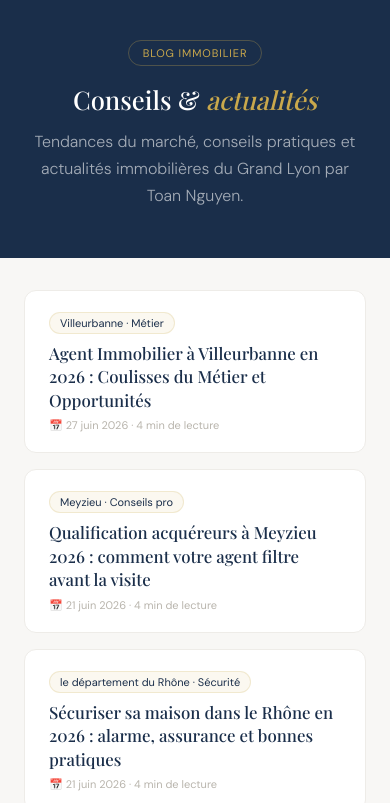
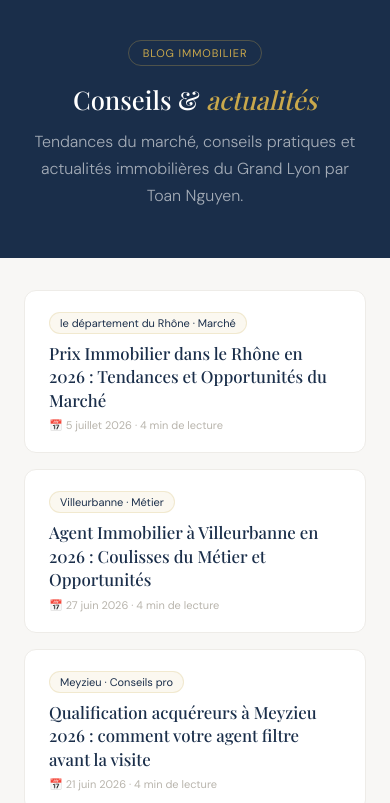
Before and after one commit to ttnguyenproprietesprives-hue/Toan-Immo-Lyon, a website: page public/blog/index.html in a window 390 px wide. Shown: the part 73-876 px from the top of the page. Drawn offline with nearby package versions, Linux system fonts and the light colour scheme.

Commit message:
Blog index: ajout Prix Immobilier dans le Rhône en 2026 : Tendances et Opportunités du Marché

```diff
--- a/public/blog/index.html
+++ b/public/blog/index.html
@@ -56,6 +56,22 @@
 
 <main class="main">
   <div class="articles">
+
+    <a href="/blog/le-departement-du-rhone-prix-immobiliers-2026.html" class="article-card">
+
+      <div class="article-thumb" style="background: url('https://images.unsplash.com/photo-1541331913285-46e639cc23c1?crop=entropy&cs=tinysrgb&fit=max&fm=jpg&ixid=M3w5NTk5NzR8MHwxfHJhbmRvbXx8fHx8fHx8fDE3ODMyNDUwOTF8&ixlib=rb-4.1.0&q=80&w=1080') center/cover; position: relative;"><div style="position:absolute;inset:0;background:rgba(26,46,74,0.5);"></div><div style="position:relative;font-size:11px;padding:3px 10px;border-radius:99px;background:rgba(201,168,76,0.2);color:#C9A84C;border:1px solid rgba(201,168,76,0.3);">Marché</div></div>
+
+      <div class="article-body">
+
+        <div class="article-tag">le département du Rhône · Marché</div>
+
+        <div class="article-title">Prix Immobilier dans le Rhône en 2026 : Tendances et Opportunités du Marché</div>
+
+        <div class="article-meta">📅 5 juillet 2026 · 4 min de lecture</div>
+
+      </div>
+
+    </a>
 
     <a href="/blog/villeurbanne-le-quotidien-2026.html" class="article-card">
 
```
